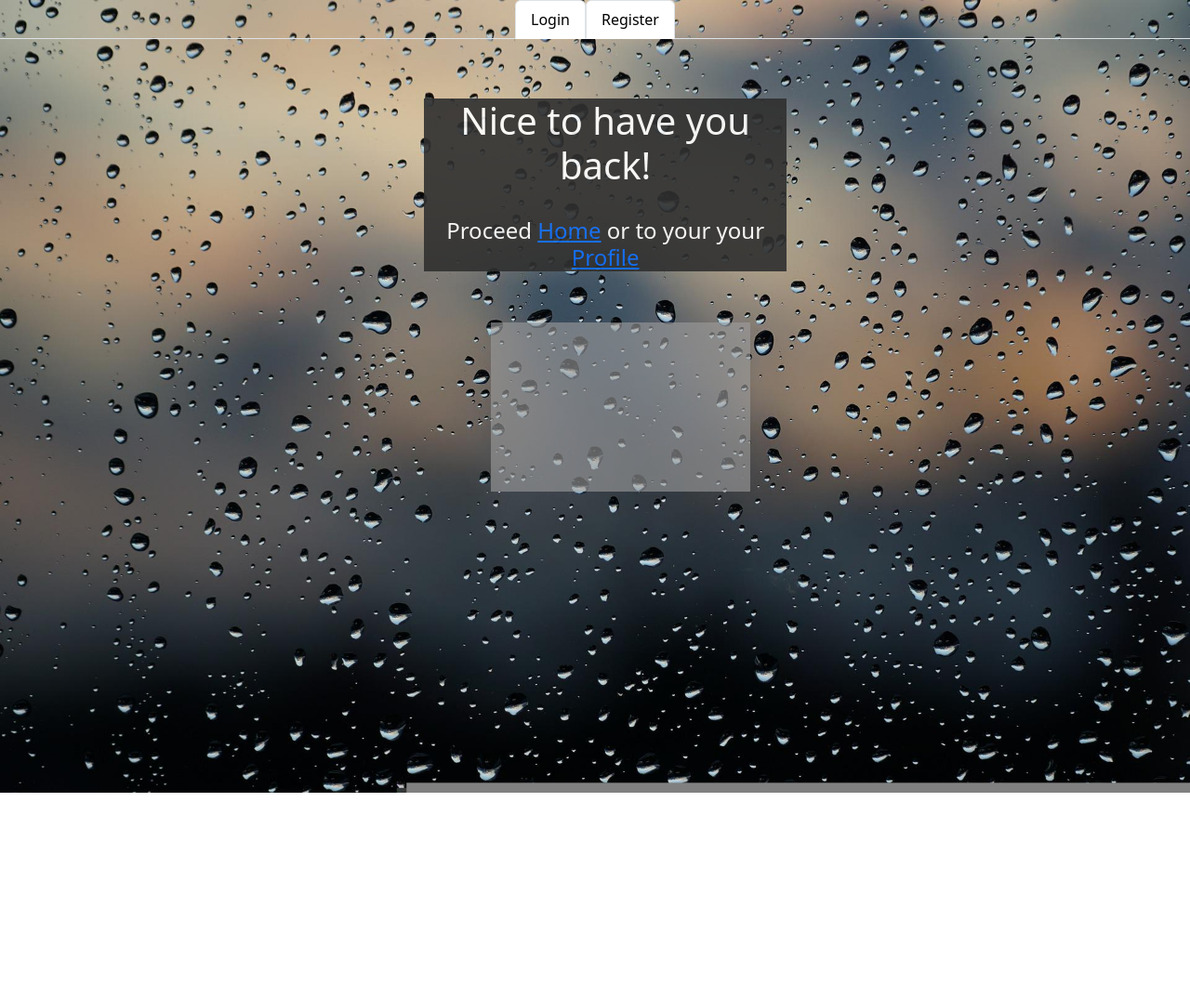
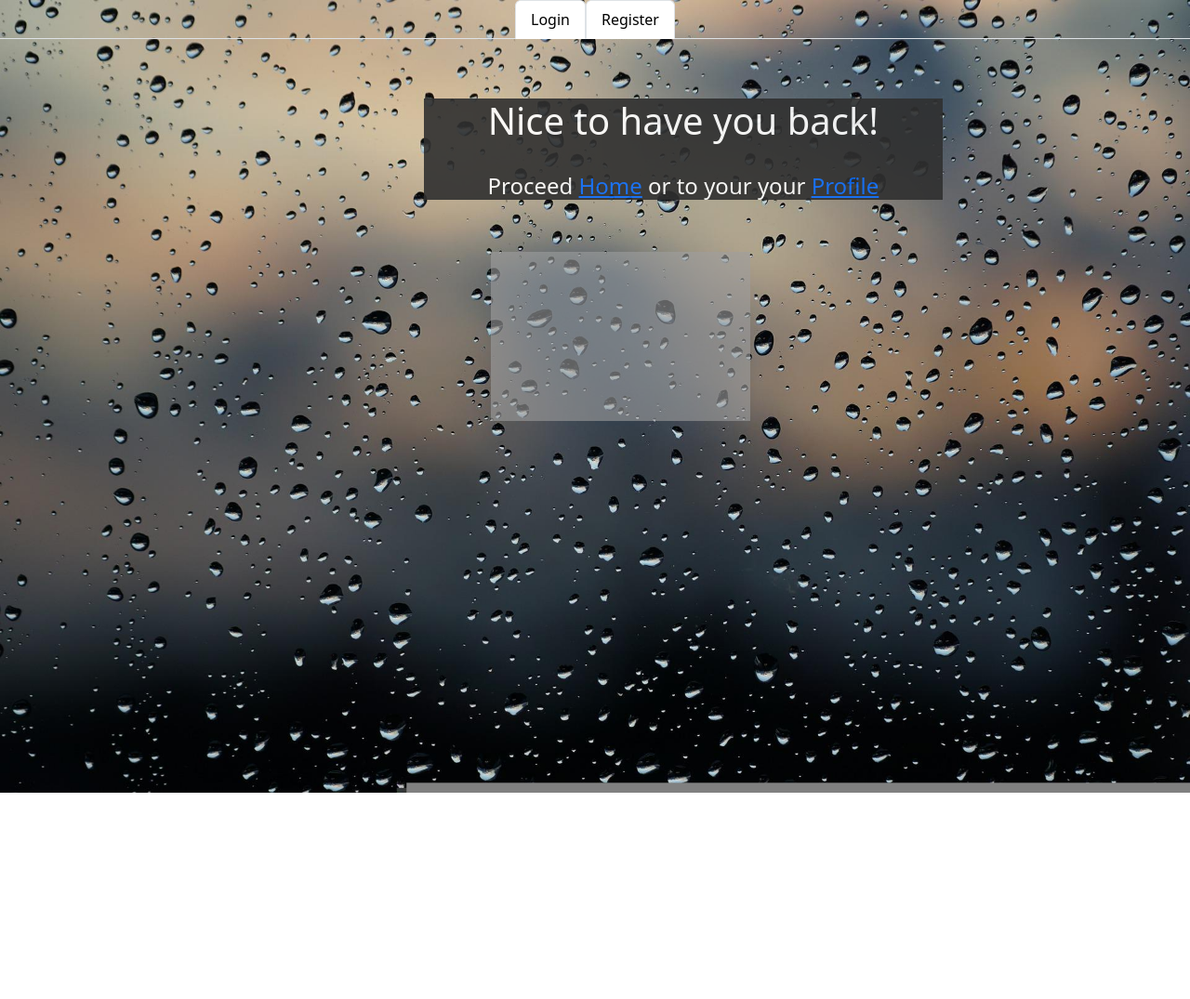
Before and after one commit to benie254/shaReview, a Django app: page /accounts/profile/ in a window 1280 px wide. Shown: the whole page at 93% size. After the commit the page ends 853 px from the top, so only its background shows below. Run offline with Django 4.2, Linux system fonts and the light colour scheme; some libraries are stand-ins or nearby versions; grey boxes are pictures that could not be loaded.

Commit message:
update login & registration templates margins

```diff
--- a/review/templates/django_registration/registration_complete.html
+++ b/review/templates/django_registration/registration_complete.html
@@ -9,7 +9,7 @@
 
 <div class="container" style="margin-top:5%;">
     <div class>
-        <div style="background-color:#303030;opacity:0.9;width:35%;margin-left:33.5%;">
+        <div style="background-color:#303030;opacity:0.9;width:100%;margin-left:33.5%;">
             <h1 class="text-center" style="color:white;">You are in!</h1>
             <br>
             <h4 class="text-center" style="color:white;">Proceed <span><a href="/">Home</a></span> or to your your <span><a href="{%url 'profile' user.id %}">Profile</a></span></h4>
--- a/review/templates/registration/login_success.html
+++ b/review/templates/registration/login_success.html
@@ -9,7 +9,7 @@
 </body>
 <div class="container" style="margin-top:5%;">
     <div class>
-        <div style="background-color:#303030;opacity:0.9;width:35%;margin-left:33.5%;">
+        <div style="background-color:#303030;opacity:0.9;width:50%;margin-left:33.5%;">
             <h1 class="text-center" style="color:white;">Nice to have you back!</h1>
         <br>
         <h4 class="text-center" style="color:white;">Proceed <span><a href="/">Home</a></span> or to your your <span><a href="{%url 'profile' user.id %}">Profile</a></span></h4>
```
